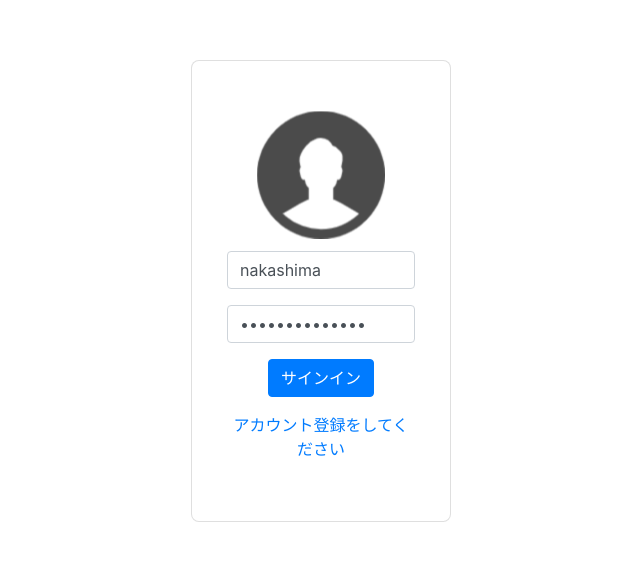
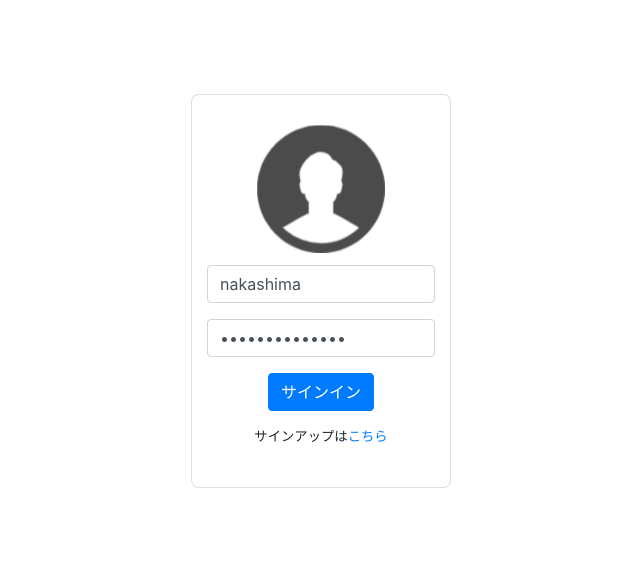
Before and after one commit to cmb-sy/Manage-Tasks-with-Kanban-board, a Vue app in the folder frontend/: page /signin in a window 1280 px wide. Shown: the part 109-670 px from the top of the page, without its empty margins (319-959 px from the left). Built offline with nearby package versions, Linux system fonts and the light colour scheme; the HTML template or start-up script is replaced by a standard one.

Commit message:
cssの修正

```diff
--- a/frontend/src/components/authentication/SignIn.vue
+++ b/frontend/src/components/authentication/SignIn.vue
@@ -14,6 +14,7 @@ const userData = ref({
 
 // アクセストークンを受け取り保存できたらログイン成功
 const signIn = async () => {
+  console.log(userData.value);
   try {
     // 非同期：レスポンスが受信されるまで待機
     const response = await axios.post(
@@ -30,9 +31,6 @@ const signIn = async () => {
   userData.value = ""; // 入力文字のリセット
 };
 
-// onMounted: Vue3のコンポーネントがマウントされたときに実行されるコード
-// onMounted(signIn);
-
 const updateUserAuthentication = (authnticationJson) => {
   store.dispatch("updateAuthentication", {
     token: authnticationJson.data.token,
@@ -44,15 +42,10 @@ const updateUserAuthentication = (authnticationJson) => {
 <template>
   <div class="signin">
     <head>
-      <meta charset="utf-8" />
-      <meta
-        name="viewport"
-        content="width=device-width, initial-scale=1, shrink-to-fit=no"
-      />
       <title>ログイン</title>
     </head>
-    <form class="text-center card">
-      <div class="card-body">
+    <!-- <form class="text-center card"> -->
+    <div class="card-body text-center card" style="text-align: center">
       <h1 class="card-title">
         <img src="../../assets/css/img/accountIcon.png" alt="ログイン" />
       </h1>
@@ -73,14 +66,12 @@ const updateUserAuthentication = (authnticationJson) => {
         />
       </p>
       <p class="card-text">
-          <button v-on:click="signIn" class="btn btn-primary">
-            サインイン
-          </button>
+        <button v-on:click="signIn" class="btn btn-primary">サインイン</button>
       </p>
-        <!-- <p class="card-text"> -->
-        <router-link to="/signup">アカウント登録をしてください</router-link>
-        <!-- </p> -->
+      <p class="card-text" style="font-size: smaller">
+        サインアップは<router-link to="/signup">こちら</router-link>
+      </p>
     </div>
-    </form>
+    <!-- </form> -->
   </div>
 </template>
--- a/frontend/src/components/authentication/SingnUp.vue
+++ b/frontend/src/components/authentication/SingnUp.vue
@@ -3,31 +3,28 @@ import { ref } from "vue";
 import axios from "axios";
 
 const userSignupData = ref({
-  username: "nakashima",
-  email: "free.freeman1214@gmail.com",
-  password: "Hogehoge1234!!",
+  username: "",
+  email: "",
+  password: "",
 });
 
 const signUp = async () => {
-  const userSignupJsonData = JSON.stringify(userSignupData);
   try {
-    const response2 = await axios.post(
+    const response = await axios.post(
       "http://127.0.0.1:8000/accounts/signup/",
-      userSignupJsonData
+      userSignupData.value
     );
     // 非同期：レスポンスが受信されるまで待機
-
-    console.log(response2);
-    // console.log(response);
+    console.log(response);
   } catch (e) {
     console.error(e);
   }
-  // userData.value = "";
+  userSignupData.value = "";
 };
 </script>
 
 <template>
-  <h2>サインアップフォーム</h2>
+  <h2>サインアップ</h2>
   <p>本サイトにユーザ登録する方はこちらから</p>
   <form>
     <div class="ml-3 mt-4 w-50">
@@ -66,6 +63,6 @@ const signUp = async () => {
     style="font-size: 20px"
     v-on:click="signUp"
   >
-    Submit
+    サインアップ
   </button>
 </template>
```
Also changed, not shown: 2 other files (tests, documents, lock files or other folders). Lines whose indentation alone changed are shown as unchanged.
